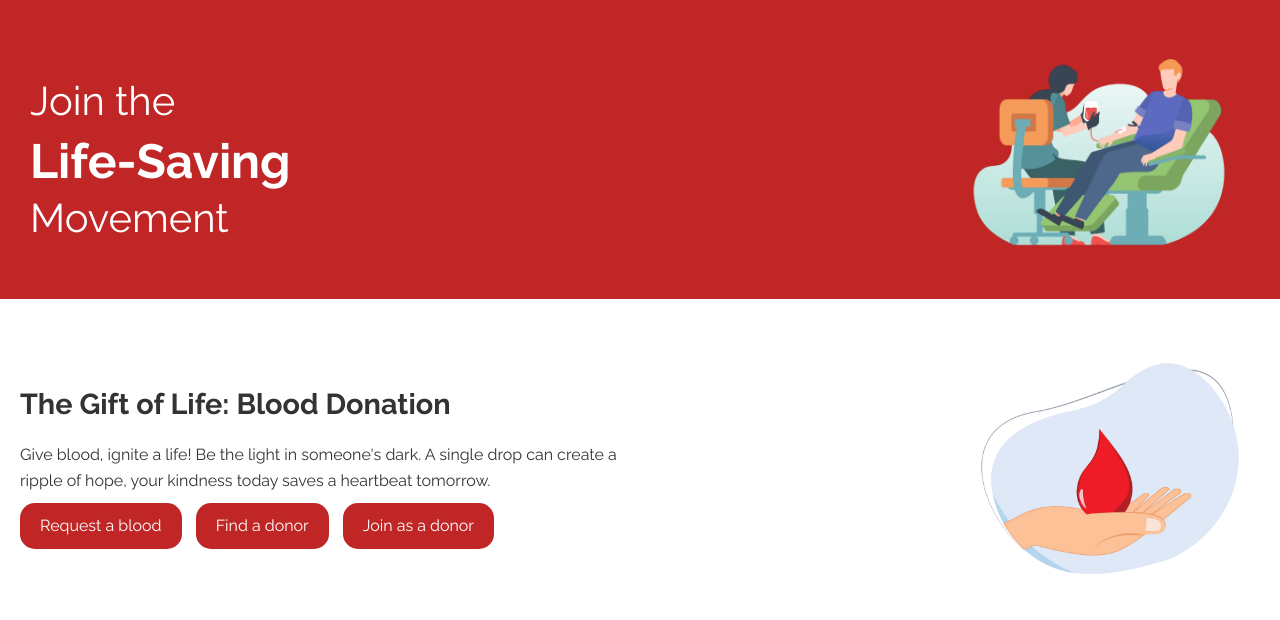
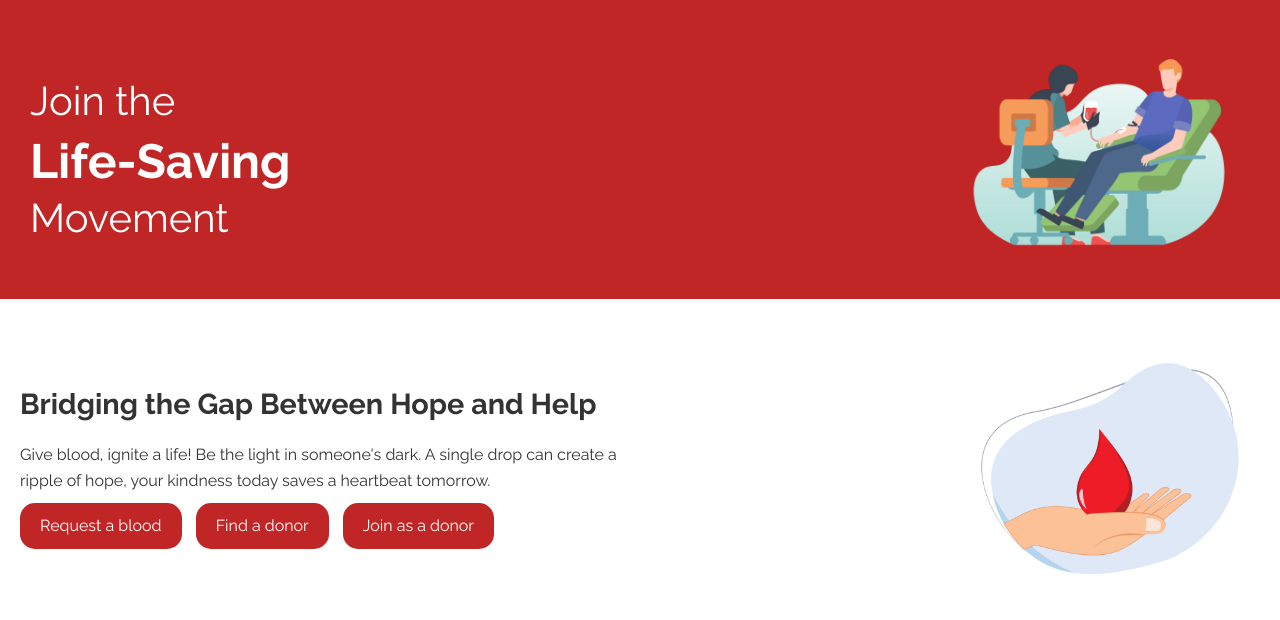
Before and after one commit to Siddharth-magesh/YouthRedCross-BloodRequest, a Flask app: page / in a window 1280 px wide. Shown: the part 72-692 px from the top of the page. Run offline with Flask 3, Linux system fonts and the light colour scheme.

Commit message:
added slogan

```diff
--- a/app/templates/index.html
+++ b/app/templates/index.html
@@ -125,7 +125,7 @@
     <section class="gift-of-life">
       <div class="gift-content">
         <div class="gift-text">
-          <h3>The Gift of Life: Blood Donation</h3>
+          <h3>Bridging the Gap Between Hope and Help</h3>
           <p>
             Give blood, ignite a life! Be the light in someone's dark. A single
             drop can create a ripple of hope, your kindness today saves a
```
